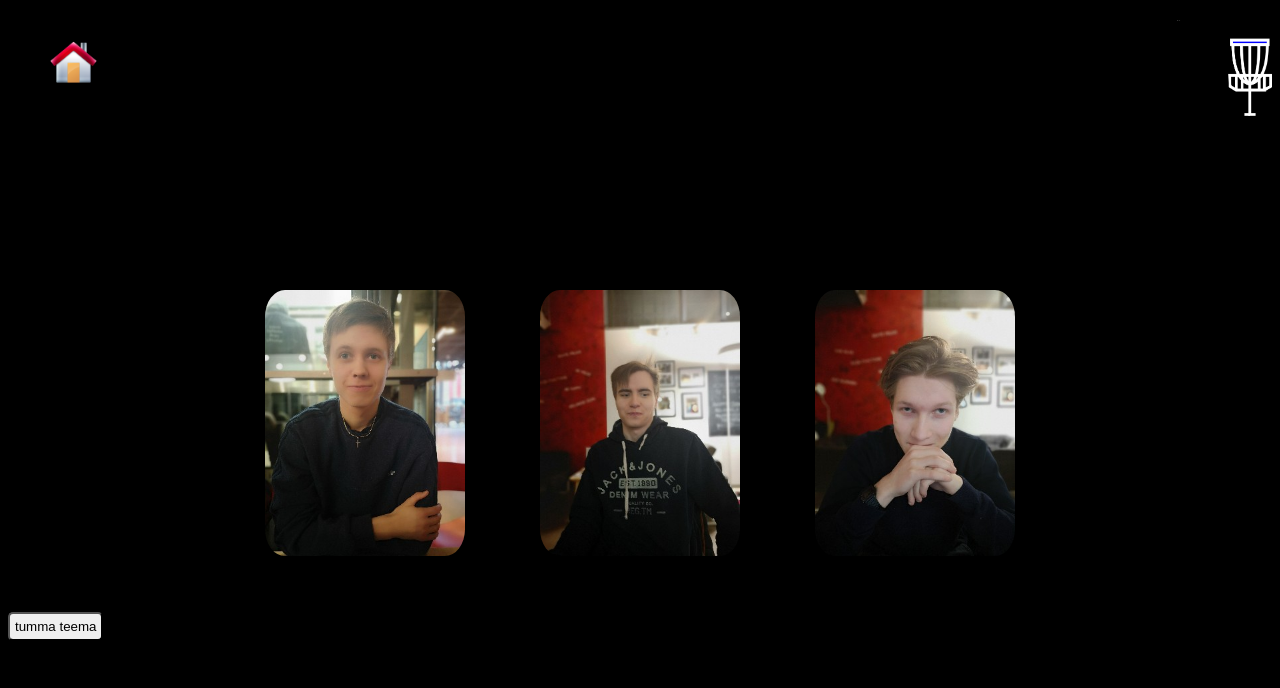
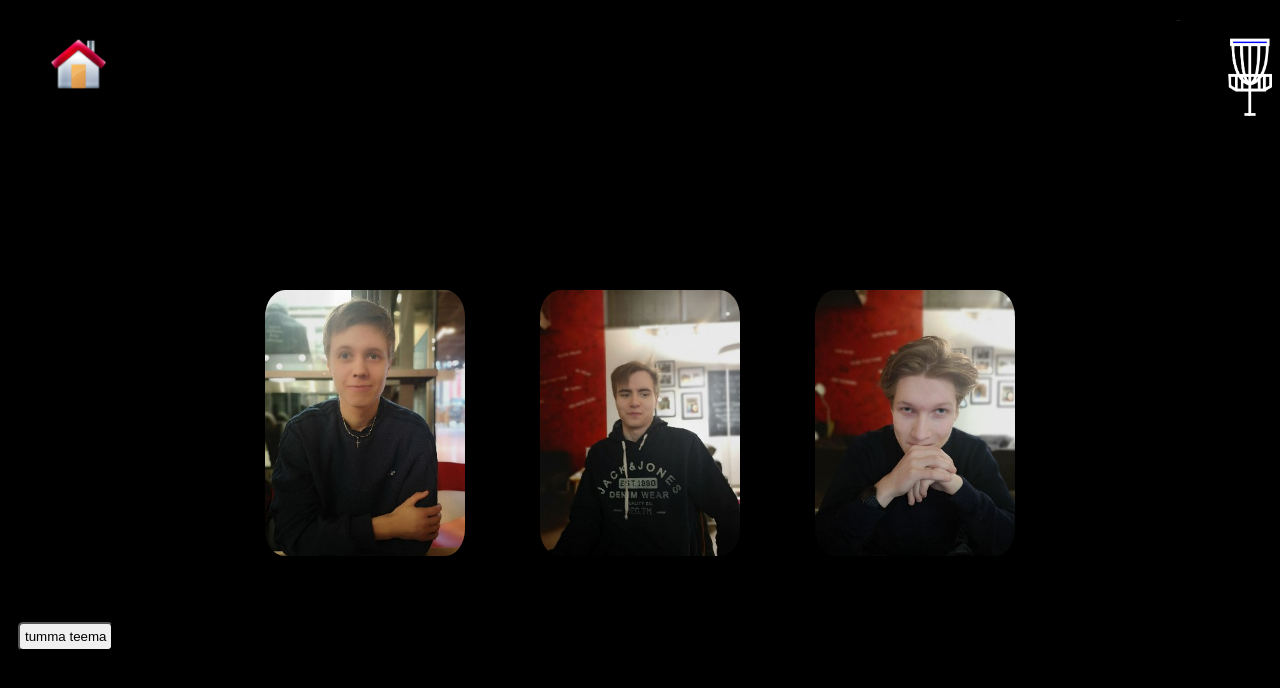
Before and after one commit to arsiarola/frisbee_sivu, a plain HTML site: page yhteenveto.html in a window 1280 px wide. Drawn offline with Linux system fonts and the light colour scheme.

Commit message:
Merge branch 'master' of https://gitlab.metropolia.fi/jooname/frisbee_sivu
# Conflicts:
#	.cache/71/4111da204548d9dd5932ef45bc2294.json

siisititty ulkoasu

```diff
--- a/css/galleria.css
+++ b/css/galleria.css
@@ -58,7 +58,7 @@ h1 {
 }
 
 #homeButton {
-    padding: 20px 36px 15px 20px;
+    padding: 20px 46px 20px 30px;
     margin: 28px 0px 0px 3%;
     float: left;
     border-radius: 5px;
@@ -83,7 +83,8 @@ h1 {
 
 }
 
-#nappi {
+#teemanVaihto {
     border-radius: 5px;
+    margin: 10px 0px 10px 10px;
     padding: 5px 5px 5px 5px ;
 }
--- a/js/galleria.js
+++ b/js/galleria.js
@@ -4,7 +4,7 @@ function view(imgsrc) {
     let viewin = window.open(imgsrc, 'viewin', 'width=1000,height=600');
 }
 
-const nappi = document.getElementById('nappi');
+const nappi = document.getElementById('teemanVaihto');
 const ylapalkki = document.getElementById('ylapalkki');
 const yhteenvetoButton = document.getElementById('yhteenvetoButton');
 let vari = 0;
--- a/yhteenveto.html
+++ b/yhteenveto.html
@@ -16,7 +16,7 @@
         <img id="Hena" src="img/Hena.jpg" alt="Kuva Henristä">
     </figure>
 </div>
-<p><button id="nappi"> tumma teema </button></p>
+<p><button id="teemanVaihto"> tumma teema </button></p>
 </body>
 <script src="js/galleria.js"></script>
 </html>
```
Also changed, not shown: index.html (+3 -1 lines).
